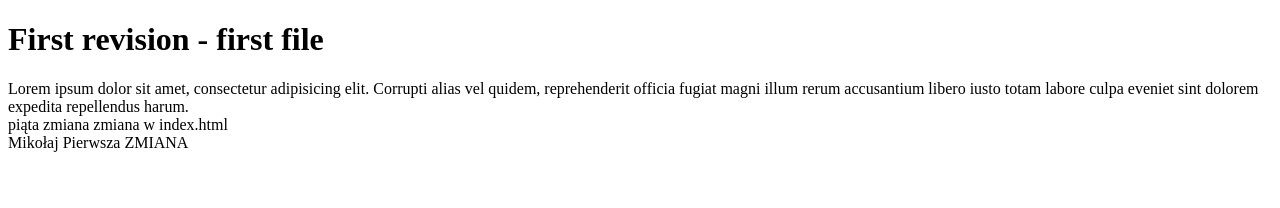
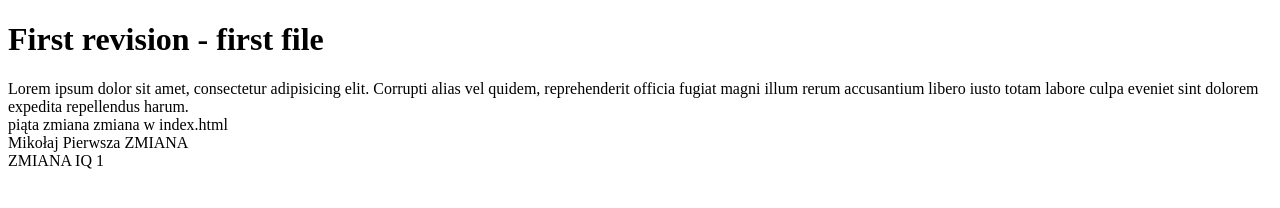
Before and after one commit to mikolaj-kulesz/111, a plain HTML site: page index.html in a window 1280 px wide. Drawn offline with Linux system fonts and the light colour scheme.

Commit message:
zmiana IQ 1

```diff
--- a/index.html
+++ b/index.html
@@ -15,5 +15,8 @@
 	<div>
 		Mikołaj Pierwsza ZMIANA
 	</div>
+	<div>
+		ZMIANA IQ 1
+	</div>
 </body>
 </html>
```
